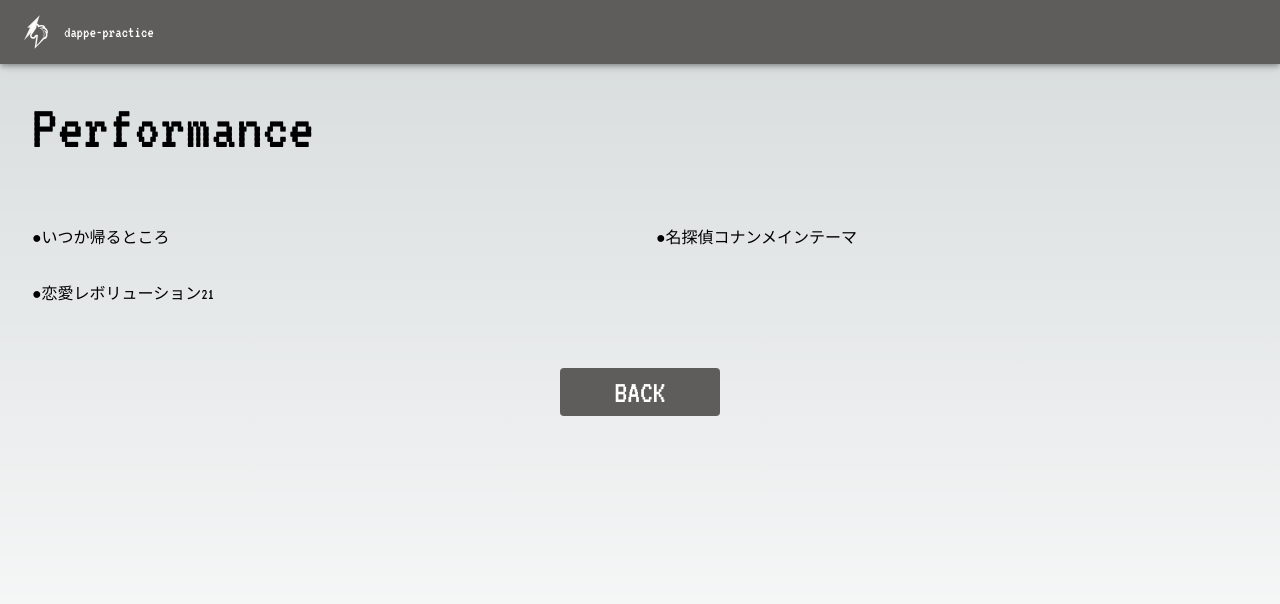
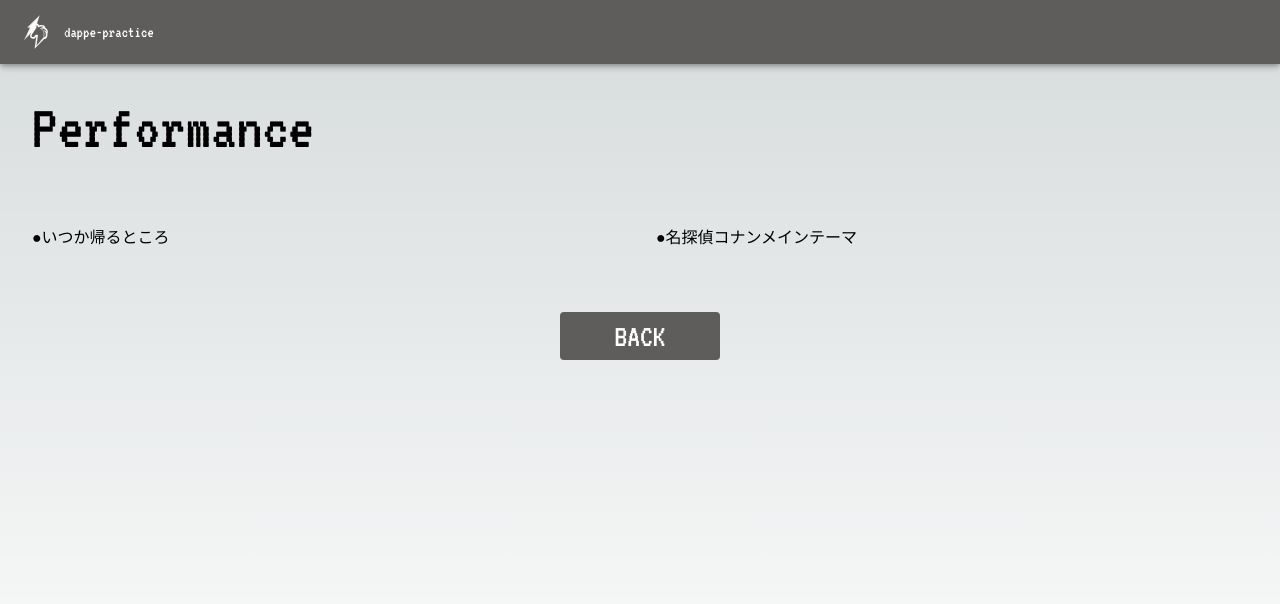
Before and after one commit to dappe0111/dappe-practice-next, a Next.js app: page /performance in a window 1280 px wide. Shown: the top 604 px of the page. Built offline with nearby package versions, Linux system fonts and the light colour scheme.

Commit message:
一旦導線オフ

```diff
--- a/src/pages/performance/index.tsx
+++ b/src/pages/performance/index.tsx
@@ -104,11 +104,11 @@ export default function Performance() {
             <ContentsTitle>●名探偵コナンメインテーマ</ContentsTitle>
           </Link>
         </ContentsWrap>
-        <ContentsWrap>
+        {/* <ContentsWrap>
           <Link href="/performance/003">
             <ContentsTitle>●恋愛レボリューション21</ContentsTitle>
           </Link>
-        </ContentsWrap>
+        </ContentsWrap> */}
       </ContentsBlock>
       <ButtonWrap>
         <Link href="/">
```
